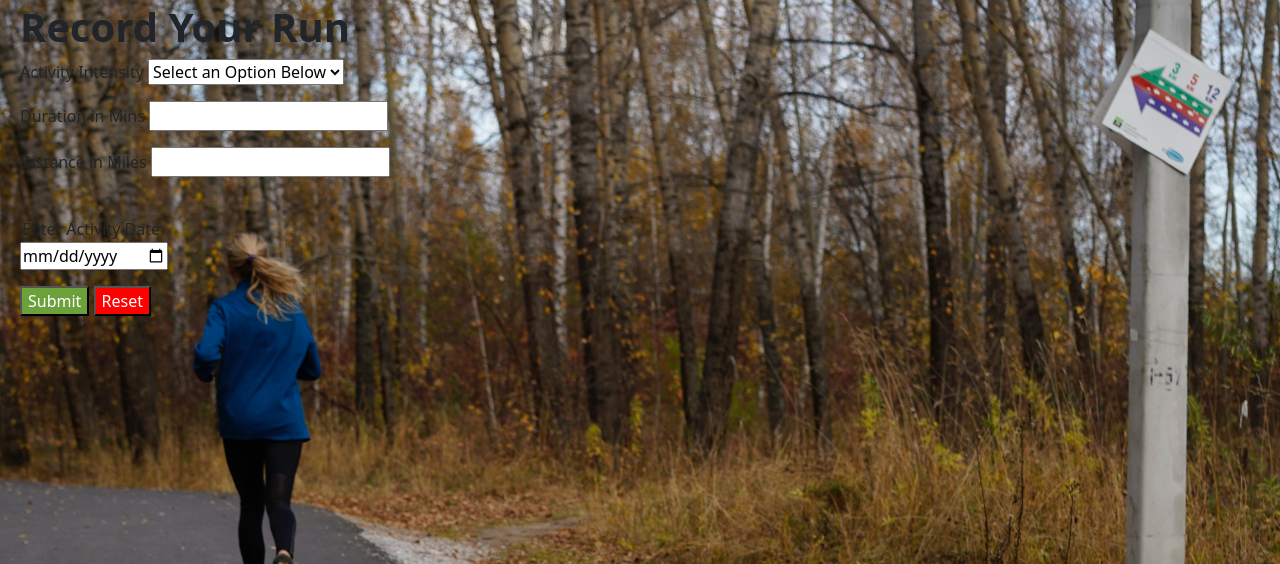
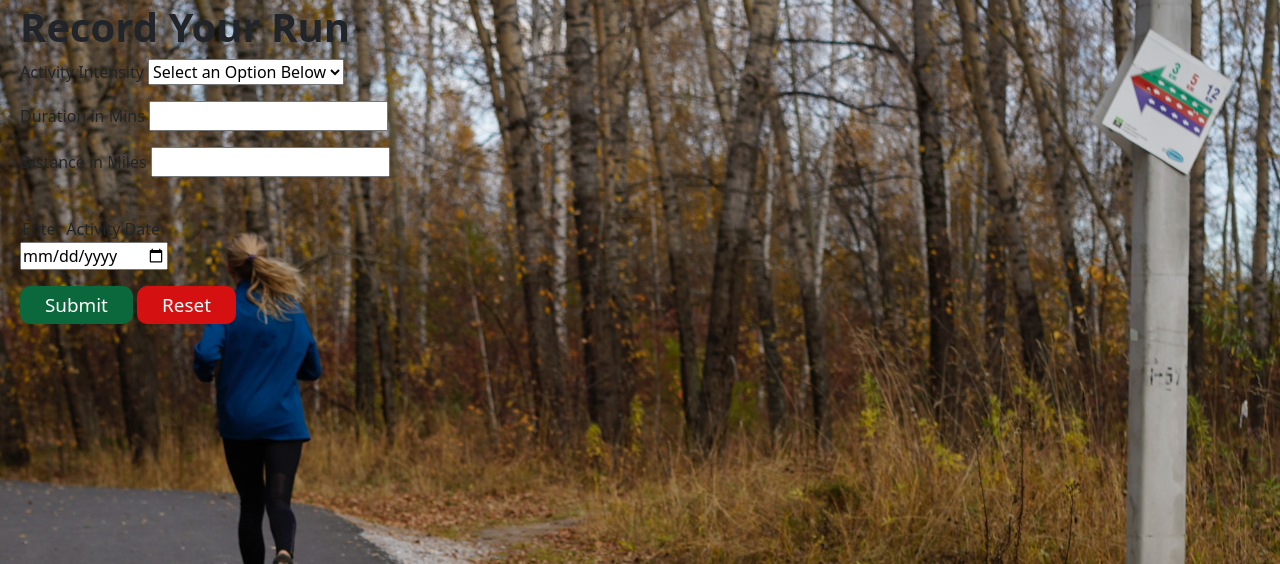
Before and after one commit to roadrunnerinthesun/Time2Run, a Flask app: page /record_run in a window 1280 px wide. Shown: the part 57-621 px from the top of the page. Run offline with Flask 2, Linux system fonts and the light colour scheme; the visitor is signed in with stand-in values (Sample User, id 1); data comes from the database, SQL or seed files in the repository; data that the repository does not hold is empty; some web fonts are replaced.

Commit message:
removed html styling to css file

```diff
--- a/templates/record_run.html
+++ b/templates/record_run.html
@@ -4,6 +4,10 @@
 {% block title %}Record Your Run{% endblock %}
 {% block js %}
 {% endblock %}
+
+{% block head %}
+<link rel="stylesheet" href="/static/css/style.css" />
+{% endblock head %}
 
 {% block body %}
 <form action="/run_activity" method="POST">
@@ -39,12 +43,8 @@
             <option value="">Enter Activity Date</option>
             <input type="date" name="date of activity" required>
     <p></p>
-            <input type="submit" value="Submit"
-                    style="background-color: rgb(108, 160, 59);
-                        color: white" />
-            <input type="reset" value="Reset"
-                     style="background-color: red;
-                        color: white" />
+            <input type="submit" value="Submit" class="submit-button"/>
+            <input type="reset" value="Reset" class="reset-button"/>
         <p></p>
     </div>
     </form>
```
